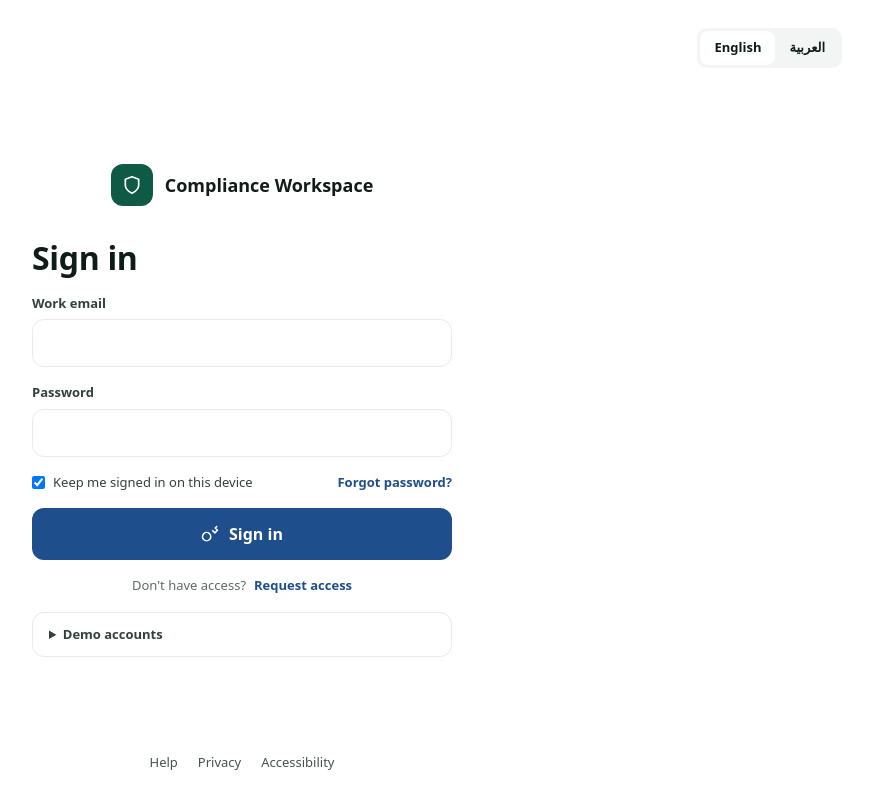
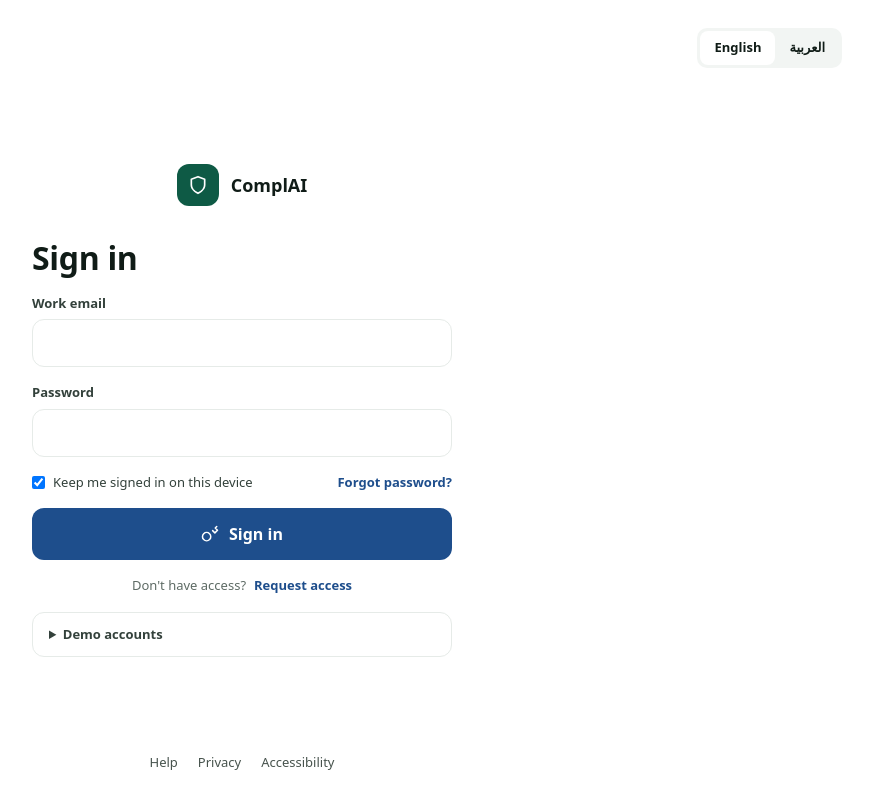
Before and after one commit to mujav/GovCompAssessV2, a Next.js app in the folder apps/web/: page /login in a window 1280 px wide. Shown: the whole page, without its empty margins (398-1271 px from the left). Built offline with nearby package versions, Linux system fonts and the light colour scheme.

Commit message:
Rename the product to ComplAI
The browser title, side navigation and sign-in page (both languages)
now read ComplAI.

Co-Authored-By: Claude Opus 5.5 <noreply@anthropic.com>

```diff
--- a/apps/web/src/app/(journey)/login/page.tsx
+++ b/apps/web/src/app/(journey)/login/page.tsx
@@ -17,7 +17,7 @@ type Lang = "en" | "ar";
 
 const T = {
   en: {
-    brand: "Compliance Workspace",
+    brand: "ComplAI",
     signIn: "Sign in",
     forgot: "Forgot password?",
     remember: "Keep me signed in on this device",
@@ -52,7 +52,7 @@ const T = {
     a11y: "Accessibility",
   },
   ar: {
-    brand: "مساحة الامتثال",
+    brand: "ComplAI",
     signIn: "تسجيل الدخول",
     forgot: "نسيت كلمة المرور؟",
     remember: "تذكرني على هذا الجهاز",
--- a/apps/web/src/app/layout.tsx
+++ b/apps/web/src/app/layout.tsx
@@ -22,7 +22,7 @@ const plexArabic = IBM_Plex_Sans_Arabic({
 });
 
 export const metadata: Metadata = {
-  title: "Compliance Workspace",
+  title: "ComplAI",
   description: "Configurable government compliance assessment platform · Qiyas pilot",
 };
 
--- a/apps/web/src/components/journey/shell.tsx
+++ b/apps/web/src/components/journey/shell.tsx
@@ -159,7 +159,7 @@ export function AppShell({
             <Icon name="shield" size={17} />
           </span>
           <span className="leading-[17px]">
-            <b className="text-sm">Compliance Workspace</b>
+            <b className="text-sm">ComplAI</b>
             <br />
             <span className="text-xs text-j-muted">{ROLE_OF[user.role].label}</span>
           </span>
```
